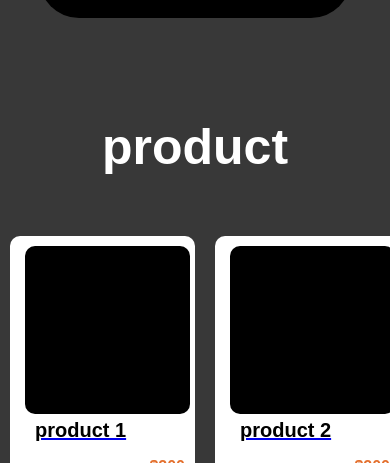
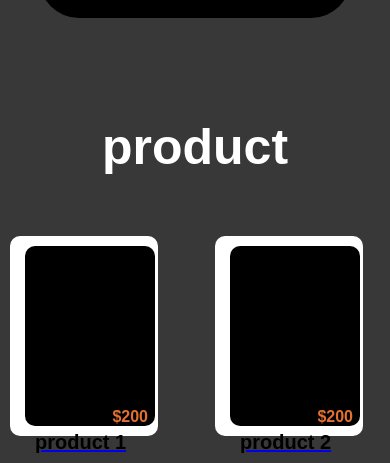
Before and after one commit to Kenabk/homi2, a plain HTML site: page index.html in a window 390 px wide. Shown: the part 636-1099 px from the top of the page. Drawn offline with Linux system fonts and the light colour scheme.

Commit message:
Update styles.css

```diff
--- a/CSS/styles.css
+++ b/CSS/styles.css
@@ -213,8 +213,12 @@ h1 {
     .product
     {
         margin: 10px;
-        height:250px;
+        height:200px;
+        width:80%;
     }
+    .product-img
+    {
+        height: 180px;
 }
 @media (max-width: 270px) {
     .head-product {
```
